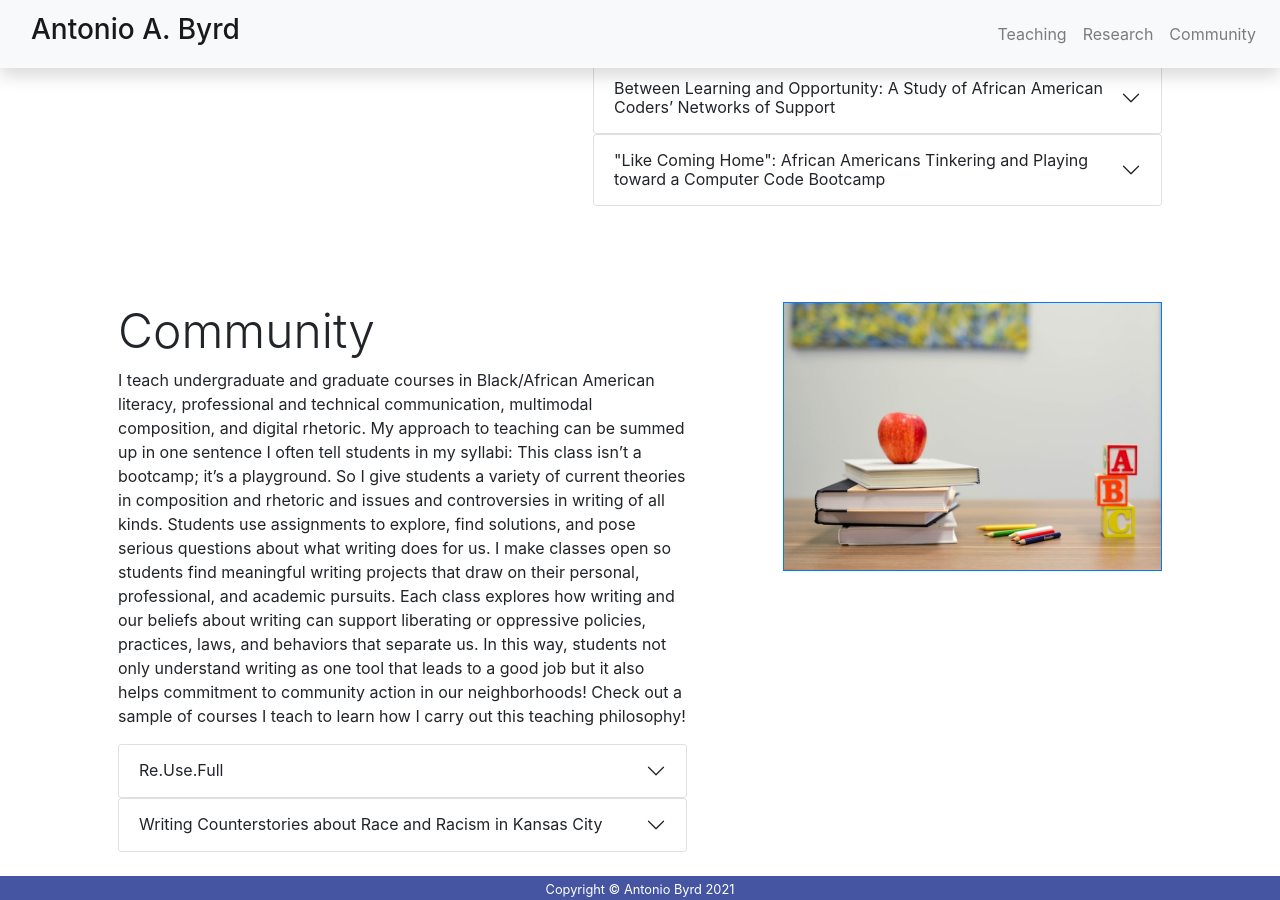
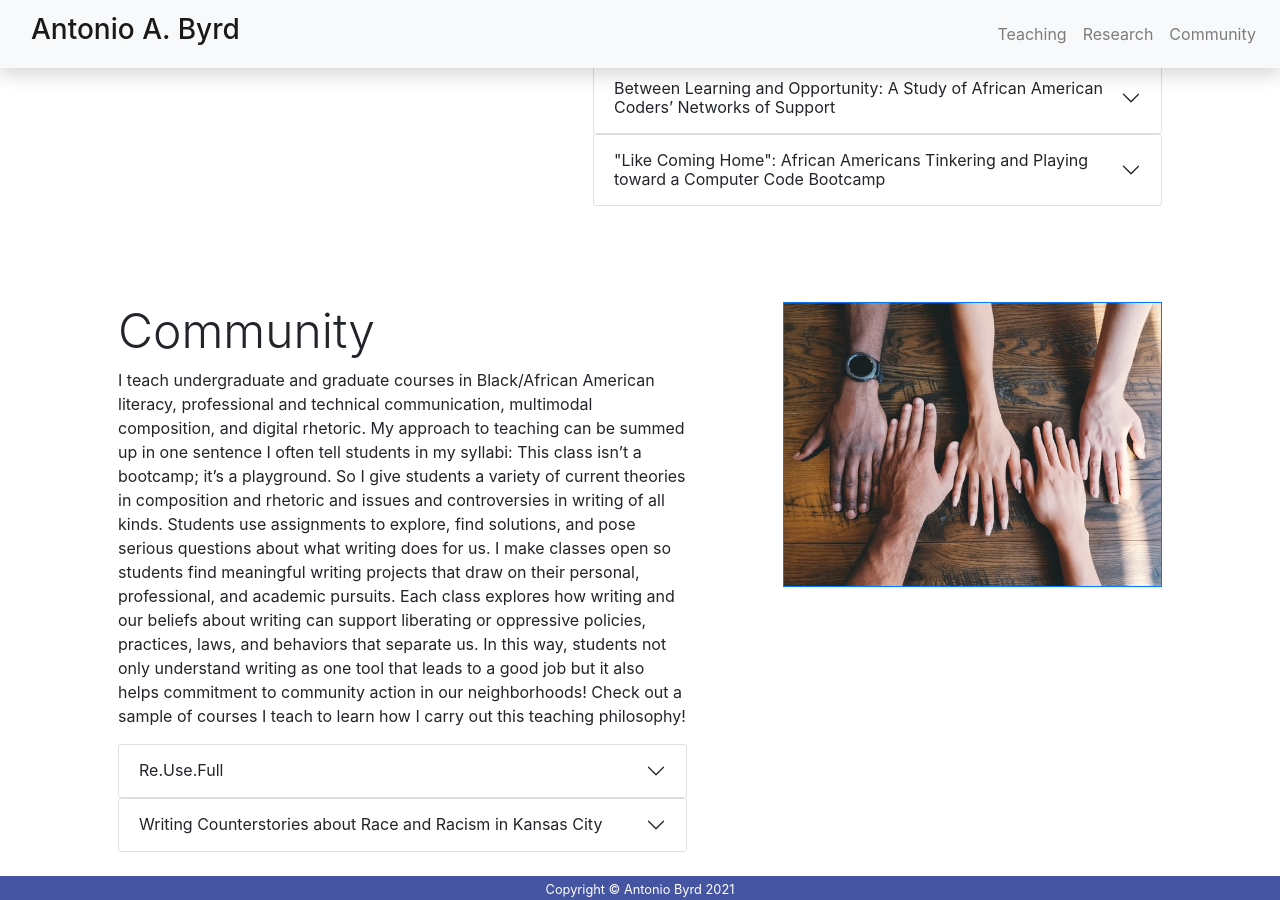
Before and after one commit to abyrd15/abyrd15.github.io, a Jekyll site: the page built from index.markdown, in a window 1280 px wide and 900 px high, scrolled down 2714 px. Built offline with Jekyll 4.4.1, drawn with Linux system fonts in a browser that asks for light colours; nearby versions of some CDN libraries.

Commit message:
Updates to community section: photo and caption

```diff
--- a/_includes/home/section_community.html
+++ b/_includes/home/section_community.html
@@ -16,9 +16,9 @@
                         </div>
                           <div id="collapseSix" class="collapse" aria-labelledby="headingSix" data-parent="#accordionExample">
                             <div class="accordion-body">
-                                In this undergraduate course, students explore how nature, tools, and practices of literacy changes as writing technologies evolve and  howthat presents new challenges to how we conduct our lives. Throughout the course, we hold to one very important idea that will keep coming in our discussions: Writing is not a neutral, value-free skill but rather a type of knowledge and practice that shapes how we perceive our world and interact with others; writing participates in our oppression but also in our liberation. Because this is a writing intensive course, the course highlights revision and reflection on students' writing processes. Our projects include literacy archive essays, data visualization, and writing a series of short essays with the help of artificial intelligence.
+                                When I moved to Kansas City, MO in August 2019, a friend and colleague introduced me to <a href="https://codeforkc.org/">Code for KC</a>, a chapter of Code for America comprised of "developers, designers, data geeks, policy buffs, and idea makers" that work with local government to make Kansas City a better place for all. I work as a content writers and advisory board member for Re.Use.Full. This website is like Tinder: matches donors with lightly used goods to giveaway with charity partners that need them!
                                 <div class="p-4">
-                                    <a class="btn btn-primary btn-sm" href="https://docs.google.com/document/d/1pL-hYMD1h4G9z5BhGe468YI26-P7yROKq1KAFLKmNsc/edit?usp=sharing" role="button">Read more!</a>
+                                    <a class="btn btn-primary btn-sm" href="https://www.reusefull.org/" role="button">Visit Re.Use.Full!</a>
                                 </div>
                             </div>
                           </div>
@@ -31,7 +31,7 @@
                                 </h2>
                             </div>
                         </div>
-                          <div id="collapseTwo" class="collapse" aria-labelledby="headingSeven" data-parent="#accordionExample">
+                          <div id="collapseSeven" class="collapse" aria-labelledby="headingSeven" data-parent="#accordionExample">
                             <div class="accordion-body">
                                 In summer 2021 I taught a community course called Writing Counterstories about Race and Racism in Kansas City for <a href="https://www.trinitykc.org/">Trinity United Methodist Church</a>. In this six-week online course, a class of majority-White community learners first learned about what critical race theory and counterstories are. Then we brainstomed what race and racism looks like in the present and waht they looked like in the past. Having confronted White privilege and the limitations of liberal civil rights, students wrote and workshopped their own counterstories. The course concluded with naming actions the Church could committ to in the coming months.
                                 <div class="p-4">
@@ -41,7 +41,7 @@
                           </div>
                 </div>
                 <div class="col-sm-5 p-5">
-                    <img class="img-fluid border border-primary border-5" src="assets/css/images/teachinApple.jpg" alt="Image of an apple sitting on a stack of books.">
+                    <img class="img-fluid border border-primary border-5" src="assets/css/images/hands_community.jpg" alt="Image of hands from different races laid out next to each other.">
                 </div>
             </div>
         </div>
```
Also changed, not shown: assets/css/images/hands_community.jpg (added).
